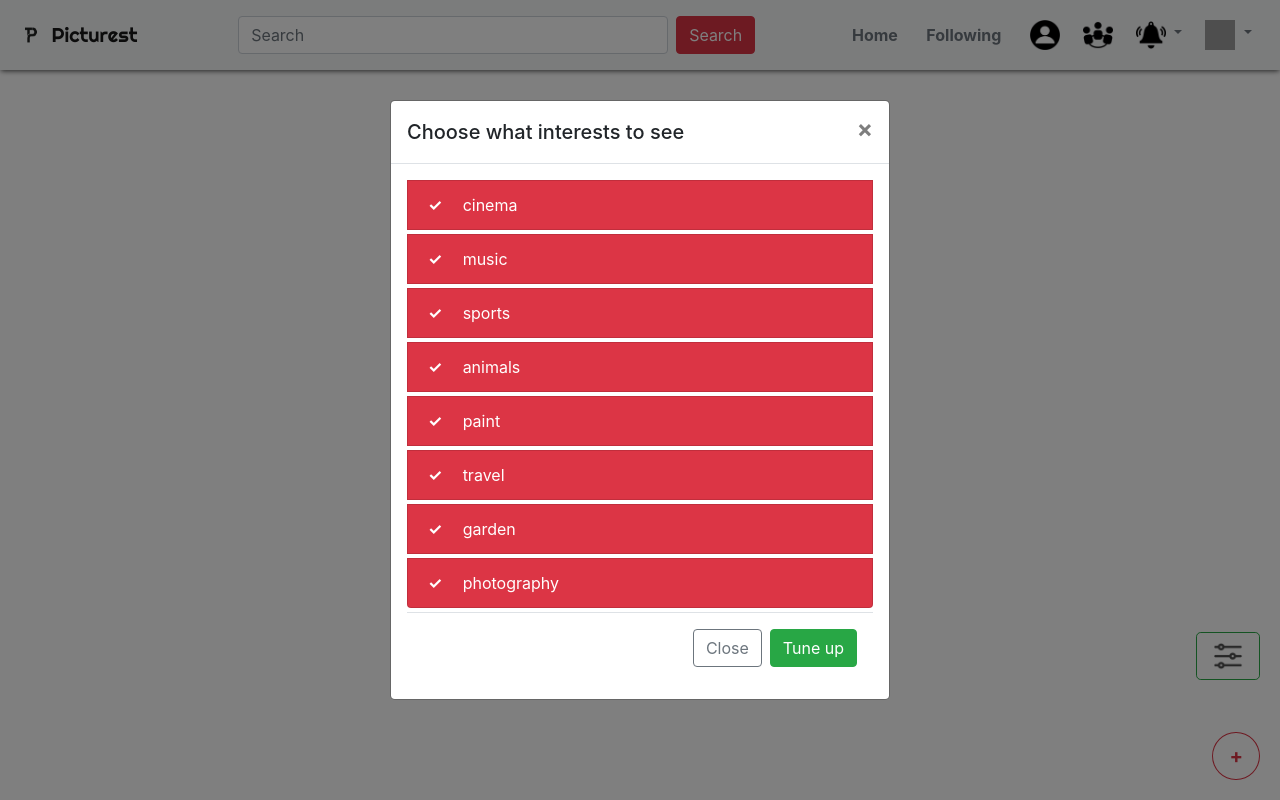
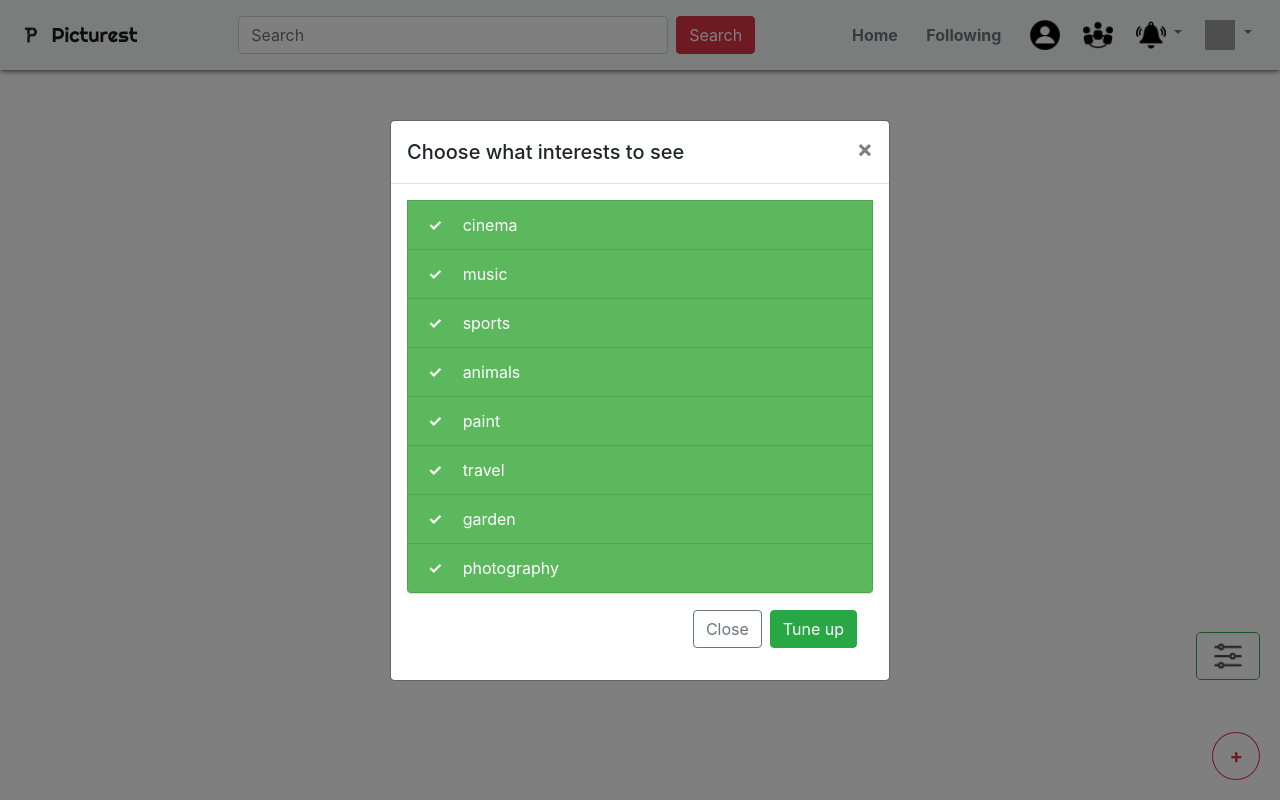
Before and after one commit to UB-ES-19/A4-Picturest, a Django app: page / in a window 1280 px wide, after a click that opens the changed part. Run offline with Django 3.2, Linux system fonts and the light colour scheme; a user stored in the database is signed in; tables that the repository leaves empty hold one stand-in row (values such as "Sample post"); some libraries are stand-ins or nearby versions; grey boxes are pictures that could not be loaded.

Commit message:
choose interests to show in green insted of red

```diff
--- a/static/css/interests_style.css
+++ b/static/css/interests_style.css
@@ -22,6 +22,11 @@
   color: #FFF;
 }
 
+.list-group.green input[type="checkbox"]:checked + .list-group-item{
+  background-color: #5CB85C;
+  color: #FFF;
+}
+
 .list-group input[type="checkbox"]:checked + .list-group-item:before {
   color: inherit;
 }
--- a/templates/Picturest/home_page.html
+++ b/templates/Picturest/home_page.html
@@ -62,14 +62,14 @@
                     {% csrf_token %}
                     {% comment %} {{ form_interests.as_p }} {% endcomment %}
 
-                    <div class="list-group">
+                    <div class="list-group green input">
                         {% for key, value in interests_show.items %}
                             {% if value %}
                                 <input type="checkbox" name={{ key }} value={{ key }} id={{key }} checked>
                             {% else %}
                                 <input type="checkbox" name={{ key }} value={{ key }} id={{key }}>
                             {% endif %}
-                            <label class="list-group-item" name={{ key }} for={{ key }} style=" margin-bottom: 0.25em;"> {{ key }}</label>
+                            <label class="list-group-item" name={{ key }} for={{ key }}> {{ key }}</label>
                         {% endfor %}
                     </div>
 
```
